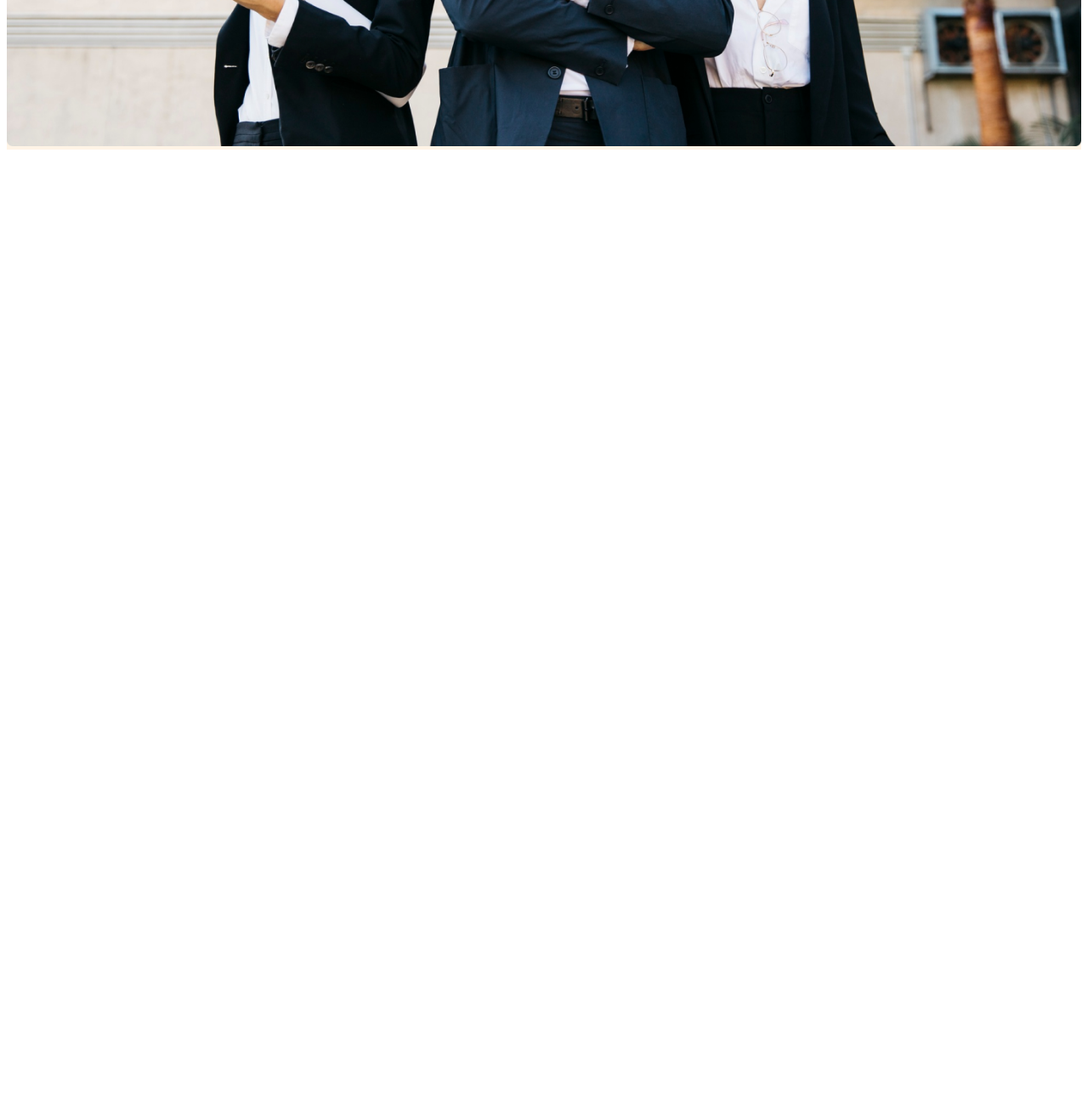
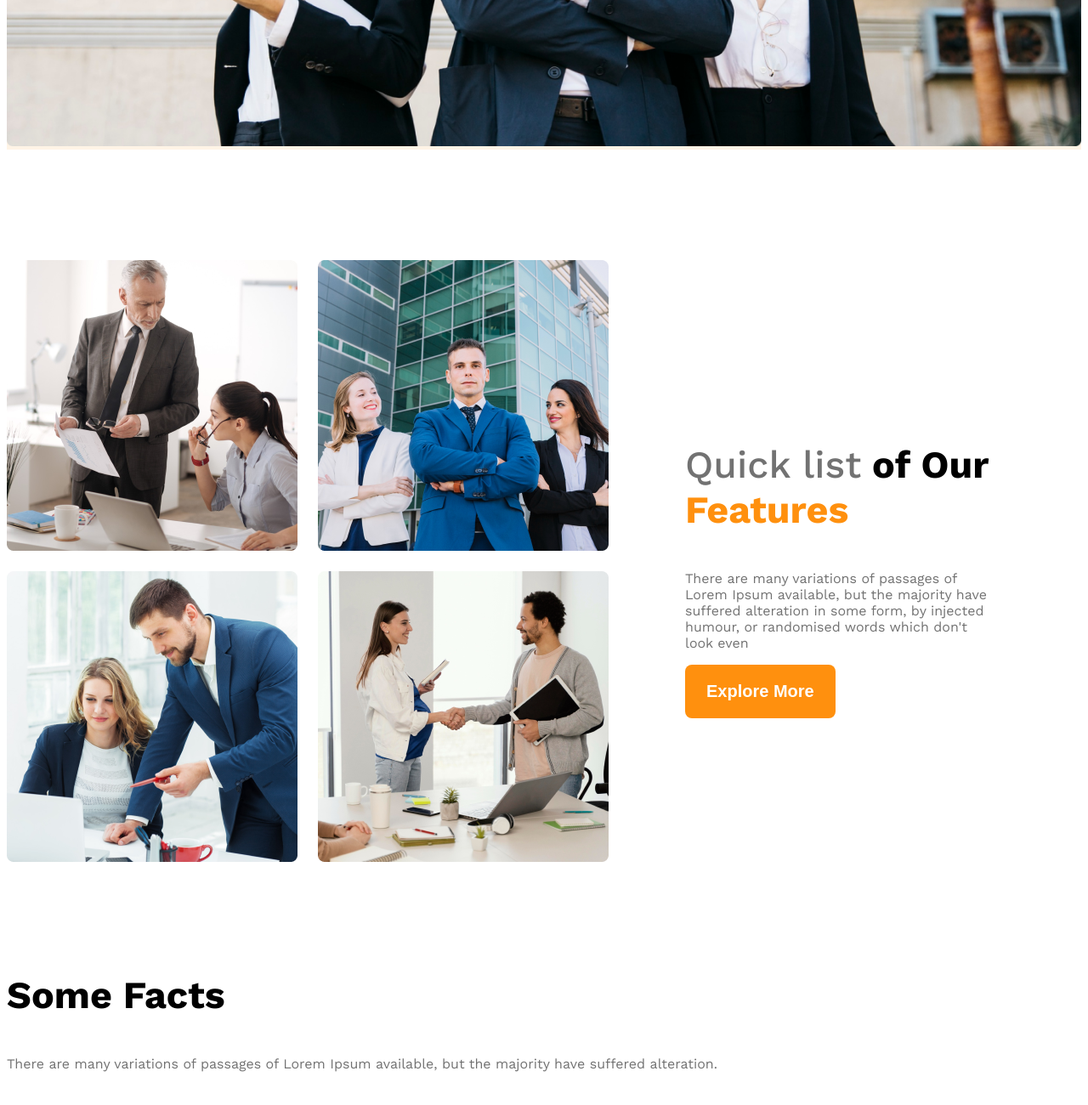
Before and after one commit to Shahdous/g3-architects-website, a plain HTML site: page index.html in a window 1280 px wide. Shown: the part 1008-2308 px from the top of the page at 85% size. Before the commit the page ends 1192 px from the top, so only its background shows below. Drawn offline with nearby package versions, Linux system fonts and the light colour scheme.

Commit message:
made team responsive and added a fact structure

```diff
--- a/index.html
+++ b/index.html
@@ -28,7 +28,31 @@
         </div>
     </header>
     <main>
+        <!-- teams section start -->
+        <section class="teams display-flex">
+            <div class="team-img-container">
+                <img src="images/team1.png" alt="two architect discussing about design">
+                <img src="images/team2.png" alt="">
+                <img src="images/team3.png" alt="">
+                <img src="images/team4.png" alt="">
+            </div>
+            <div class="our-features">
+                <h3 class="section-title"><span id="quick-list" class="text-light-grey">Quick list</span> <span>of Our</span> <span class="text-primary">Features</span></h3>
+                <p class="feature-description text-light-grey">There are many variations of passages of Lorem Ipsum available, but the majority have suffered alteration in some form, by injected humour, or randomised words which don't look even</p>
+                <button class="btn-primary">Explore More</button>
+            </div>
 
+        </section>
+        <!-- features will enjoy -->
+         <section>
+            <h3 class="section-title">Some Facts</h3>
+            <p class="text-light-grey">There are many variations of passages of Lorem Ipsum available, but the majority have suffered alteration.</p>
+         </section>
+
+         <!-- some facts -->
+          <section class="soe facts">
+
+          </section>
     </main>
     <footer>
 
--- a/styles/architects.css
+++ b/styles/architects.css
@@ -12,6 +12,10 @@
 /* shared styles */
 .display-flex{
     display: flex;
+}
+
+.text-primary{
+    color: #FF900E;
 }
 
 /* dark 02 */
@@ -38,6 +42,19 @@
     border: none;
 }
 
+main{
+    max-width: 1340px;
+    margin: 0 auto;
+}
+
+main > section{
+    margin-top: 130px;
+}
+
+.section-title{
+    font-size: 2.8rem;
+    font-weight: 700;
+}
 /* header styles */
 
 /* navbar related styles */
@@ -62,7 +79,7 @@
 }
 
 .navbar, .banner{
-    max-width: 1440px;
+    max-width: 1340px;
     margin: 0 auto;
 }
 
@@ -84,9 +101,52 @@
     width: 100%;
 }
 
+/* team and feature related styles */
+.teams{
+    align-items: center;
+}
+
+.team-img-container{
+    display: grid;
+    grid-template-columns: repeat(2, 1fr);
+    gap: 24px ;
+}
+
+.our-features{
+    margin-left: 90px;
+    margin-right: 100px;
+    max-width: 530px;
+}
+
+
+#quick-list{
+    font-weight: 500;
+}
+
 /* responsive media query */
 @media screen and (max-width: 576px) {
-    .navbar, .nav-links{
+    .navbar,
+    .nav-links,
+    .teams{
         flex-direction: column;
     }
+
+    .team-img-container{
+        grid-template-columns: repeat(1, 1fr);
+    }
+
+    .our-features{
+        margin-left: 25px;
+        margin-right: 25px;
+    }
 }
+
+/* medium size device */
+@media screen and (min-width: 576px) and (max-width: 992px) {
+    .teams{
+        flex-direction: column;
+    }
+    .our-features{
+        margin: 50px auto;
+    }
+}
```
